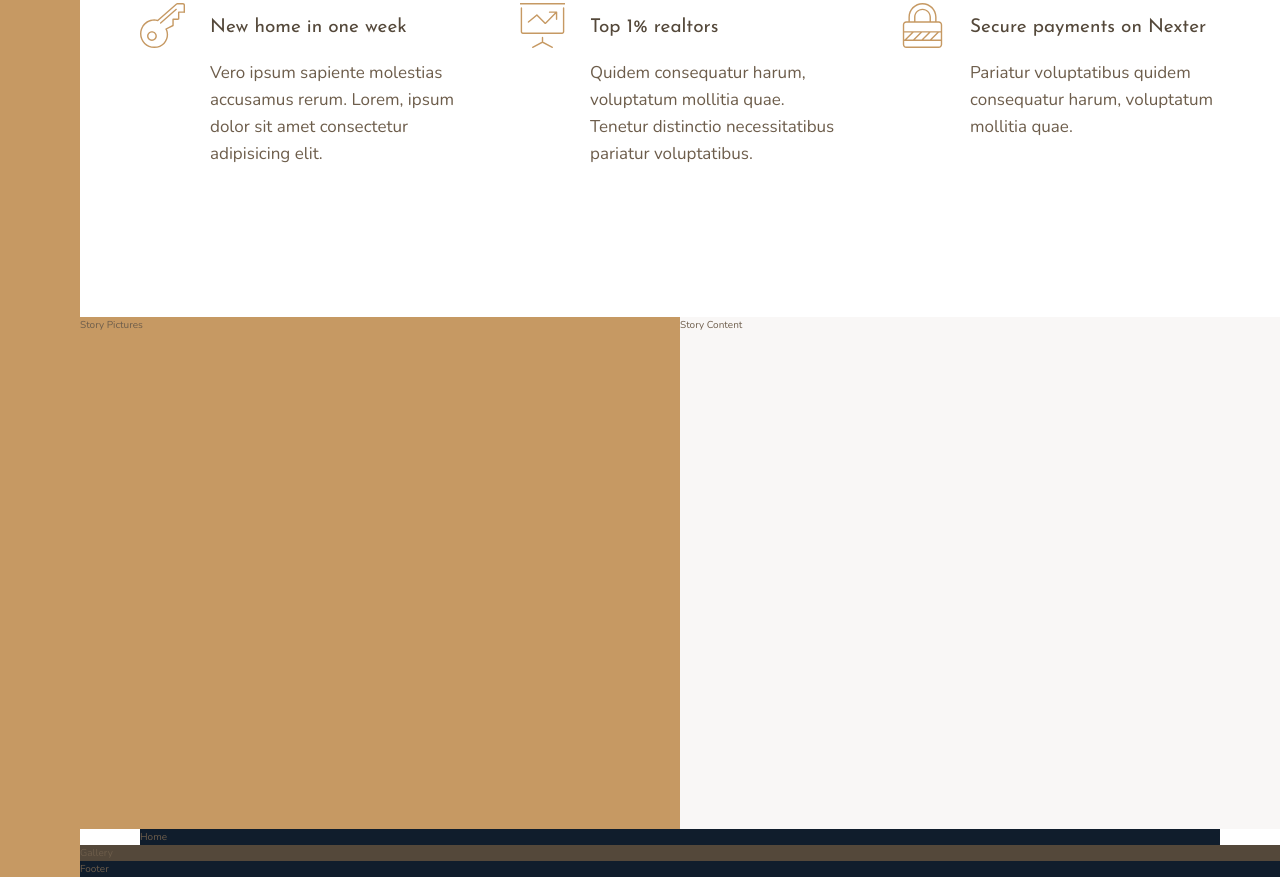
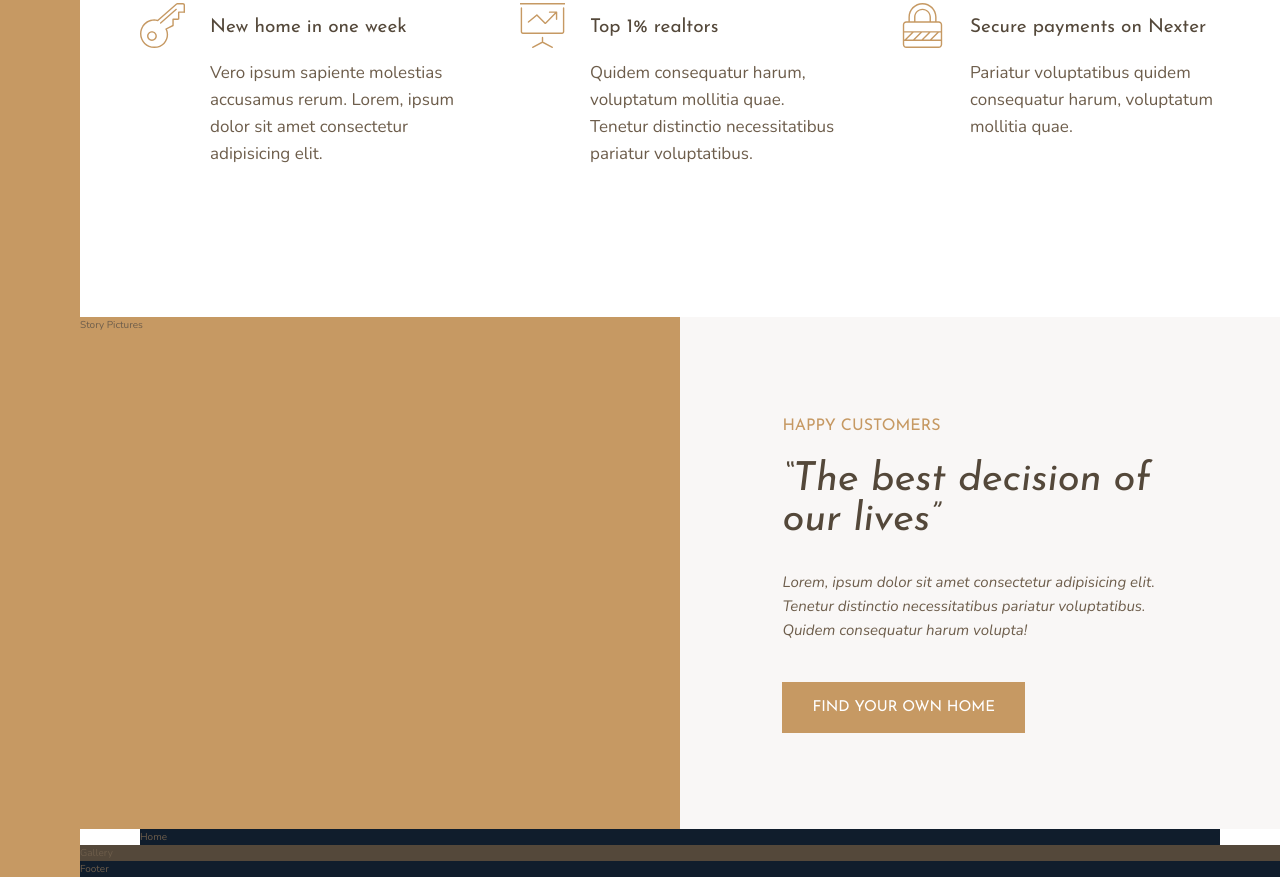
Before and after one commit to Will-Wmson/NextourLandingPage, a website: page index.html in a window 1280 px wide. Shown: the part 991-1868 px from the top of the page. Drawn offline with nearby package versions, Linux system fonts and the light colour scheme.

Commit message:
complete story content section

```diff
--- a/index.html
+++ b/index.html
@@ -81,7 +81,18 @@
       </div>
     </section>
     <div class="story__pictures">Story Pictures</div>
-    <div class="story__content">Story Content</div>
+    <div class="story__content">
+      <h3 class="heading-3 mb-sm">Happy Customers</h3>
+      <h2 class="heading-2 heading-2--dark mb-md">
+        &ldquo;The best decision of our lives&rdquo;
+      </h2>
+      <p class="story__text">
+        Lorem, ipsum dolor sit amet consectetur adipisicing elit. Tenetur
+        distinctio necessitatibus pariatur voluptatibus. Quidem consequatur
+        harum volupta!
+      </p>
+      <button class="btn">Find your own home</button>
+    </div>
     <section class="homes">Home</section>
     <div class="section gallery">Gallery</div>
     <footer class="footer">Footer</footer>
--- a/sass/_story.scss
+++ b/sass/_story.scss
@@ -7,5 +7,16 @@
   &__content {
     background-color: $color-grey-light-1;
     grid-column: col-start 5 / full-end;
+    padding: 6rem 8vw;
+
+    display: grid;
+    align-content: center;
+    justify-items: start;
+  }
+
+  &__text {
+    font-size: 1.5rem;
+    font-style: italic;
+    margin-bottom: 4rem;
   }
 }
--- a/sass/_typography.scss
+++ b/sass/_typography.scss
@@ -9,10 +9,24 @@
 
 .heading-2 {
   @extend %heading;
+  font-size: 4rem;
+  font-style: italic;
+  line-height: 1;
+
+  &--light {
+    color: $color-grey-light-1;
+  }
+
+  &--dark {
+    color: $color-grey-dark-1;
+  }
 }
 
 .heading-3 {
   @extend %heading;
+  text-transform: uppercase;
+  color: $color-primary;
+  font-size: 1.6rem;
 }
 
 .heading-4 {
@@ -27,3 +41,36 @@
     color: $color-grey-dark-1;
   }
 }
+
+.btn {
+  background-color: $color-primary;
+  color: #fff;
+  border: none;
+  border-radius: 0;
+  font-family: $font-display;
+  font-size: 1.5rem;
+  text-transform: uppercase;
+  padding: 1.8rem 3rem;
+  cursor: pointer;
+  transition: all 0.2s;
+
+  &:hover {
+    background-color: $color-primary-dark;
+  }
+}
+
+.mb-sm {
+  margin-bottom: 2rem;
+}
+
+.mb-md {
+  margin-bottom: 3rem;
+}
+
+.mb-lg {
+  margin-bottom: 4rem;
+}
+
+.mb-hg {
+  margin-bottom: 8rem;
+}
```
Also changed, not shown: css/style.css.
